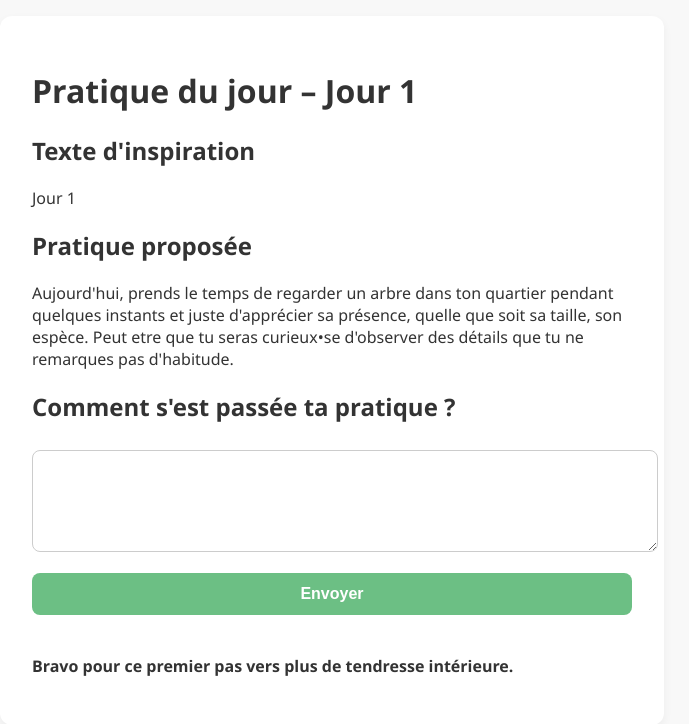
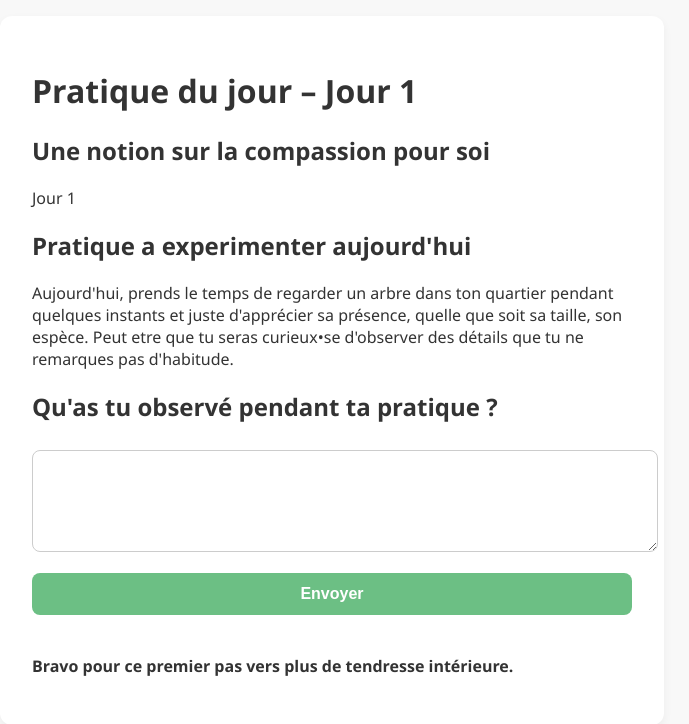
Before and after one commit to iceblink1303/inspirecompassion, a Flask app: page /pratique in a window 1280 px wide. Shown: the top 724 px of the page, without its empty margins (308-997 px from the left). Run offline with Flask 3, Linux system fonts and the light colour scheme.

Commit message:
Update pratique.html

```diff
--- a/templates/pratique.html
+++ b/templates/pratique.html
@@ -3,20 +3,20 @@
 <head>
     <meta charset="UTF-8">
     <meta name="viewport" content="width=device-width, initial-scale=1.0">
-    <title>Pratique du jour</title>
+    <title>Inspirer la Compassion</title>
     <link rel="stylesheet" href="{{ url_for('static', filename='style.css') }}">
 </head>
 <body>
     <div class="container">
         <h1>Pratique du jour – Jour {{ jour }}</h1>
 
-        <h2>Texte d'inspiration</h2>
+        <h2>Une notion sur la compassion pour soi</h2>
         <p style="white-space: pre-line;">{{ texte }}</p>
 
-        <h2>Pratique proposée</h2>
+        <h2>Pratique a experimenter aujourd'hui</h2>
         <p style="white-space: pre-line;">{{ pratique }}</p>
 
-        <h2>Comment s'est passée ta pratique ?</h2>
+        <h2>Qu'as tu observé pendant ta pratique ?</h2>
         <form method="post">
             <textarea name="feedback" rows="4" required></textarea><br>
             <button type="submit">Envoyer</button>
@@ -26,7 +26,7 @@
             {% if recompense %}
                 <p><strong>{{ recompense|safe }}</strong></p>
             {% else %}
-                <p>Merci pour ta pratique. Reviens demain pour un nouveau pas vers la compassion.</p>
+                <p>Merci pour ta pratique. Reviens demain pour découvrir un nouveau pas vers la compassion.</p>
             {% endif %}
         </div>
     </div>
```
